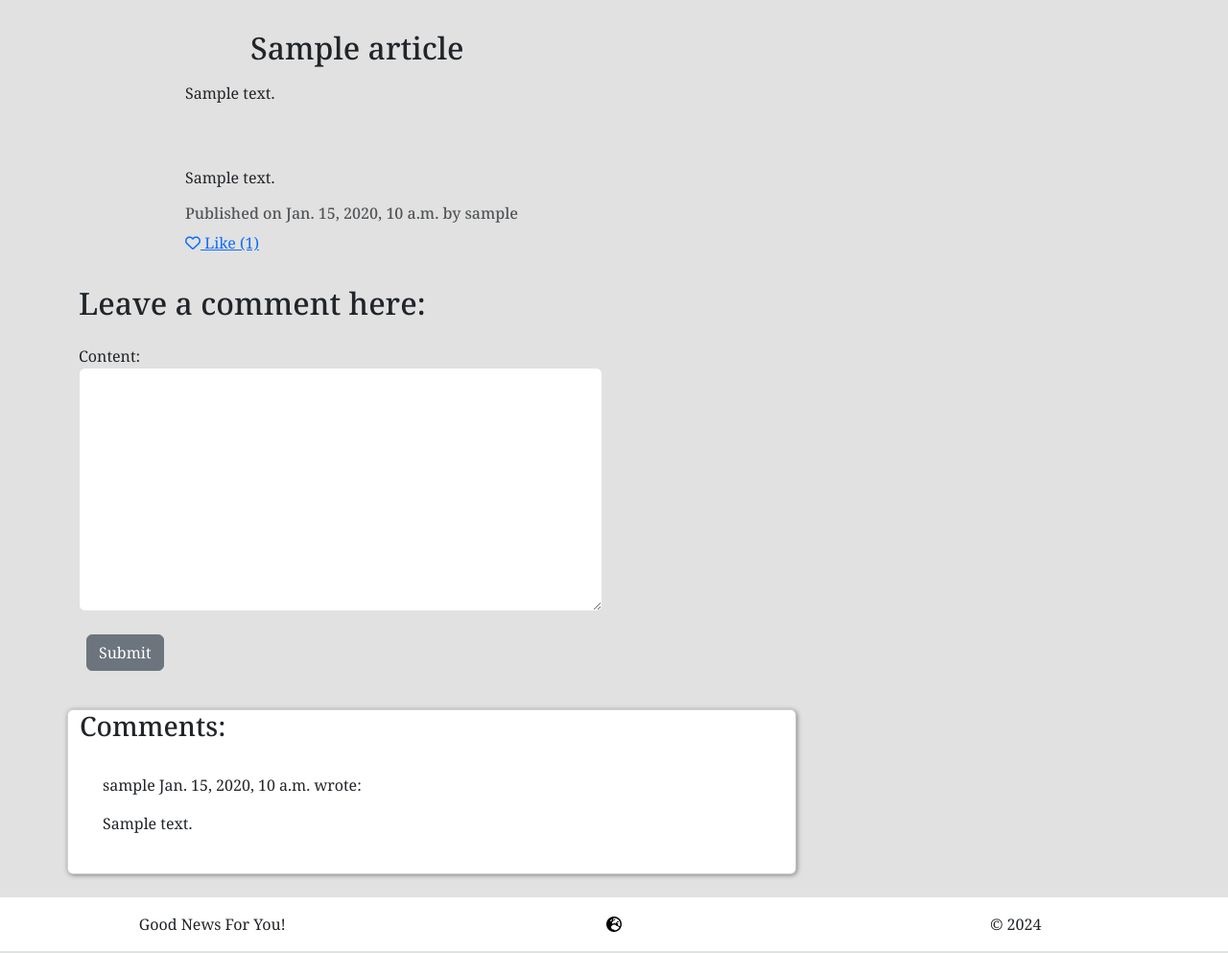
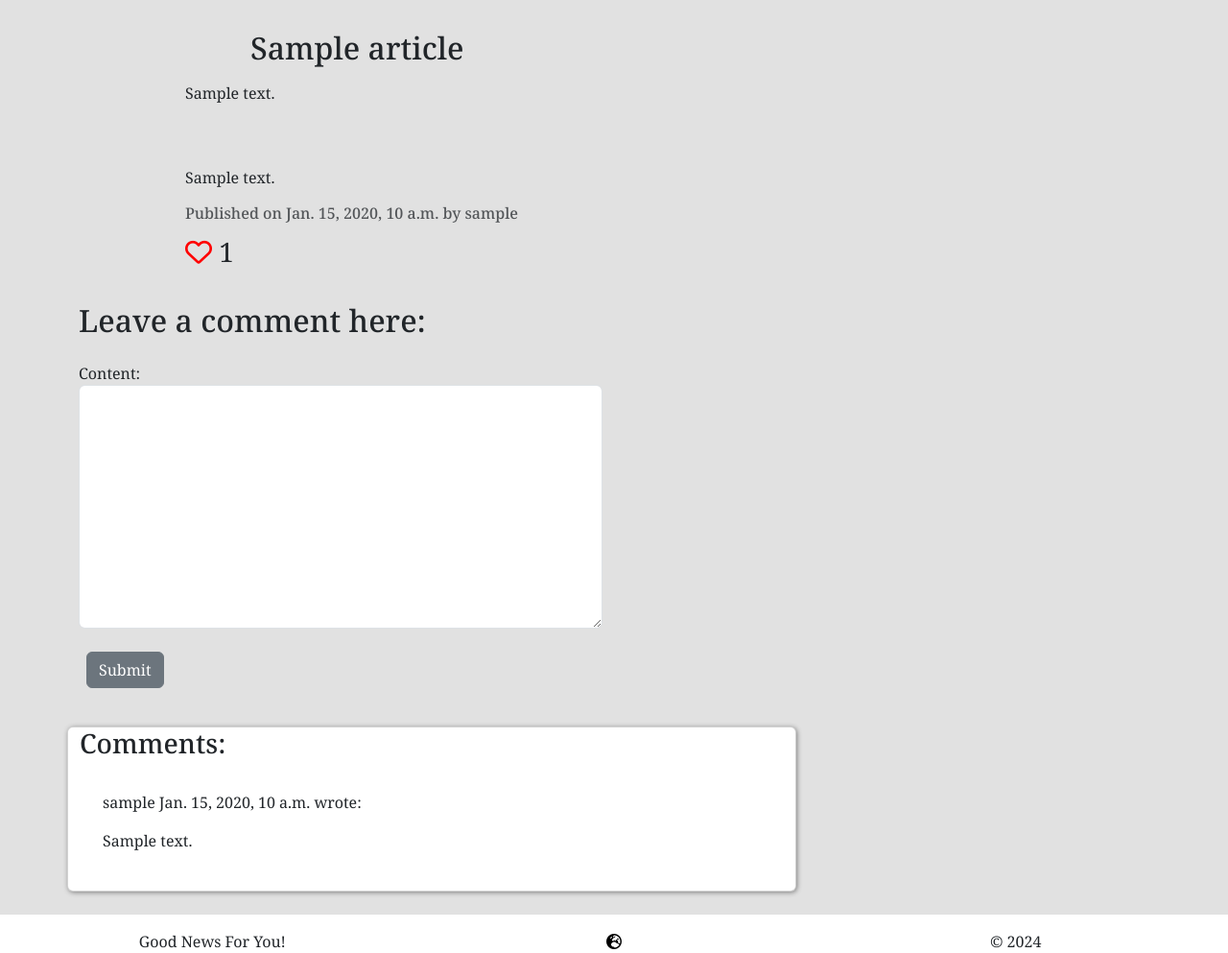
Before and after one commit to MrMarlonM/good-world-news, a Django app: a page that uses newsfeed/templates/newsfeed/article_detail.html in a window 1280 px wide. Shown: the part 195-1188 px from the top of the page at 96% size. Run offline with Django 4.2, Linux system fonts and the light colour scheme; a user stored in the database is signed in; tables that the repository leaves empty hold one stand-in row (values such as "Sample post"); data that the repository does not hold is empty; some libraries are stand-ins or nearby versions; some web fonts are replaced.

Commit message:
Add custom style to like button

```diff
--- a/newsfeed/templates/newsfeed/article_detail.html
+++ b/newsfeed/templates/newsfeed/article_detail.html
@@ -24,12 +24,14 @@
                     Published on {{ article.created_on }} by {{ article.author }}
                 </p>
                 {% if user.is_authenticated %}
-                <a href="{% url 'article_like' article.slug %}">
-                    <i class="far fa-heart"></i> Like ({{ article.number_of_likes }})
+                <a class="fs-3 text-decoration-none text-dark" href="{% url 'article_like' article.slug %}">
+                    <i class="far fa-heart"></i>
+                    <span>{{ number_of_likes }}</span>
                 </a>
                 {% else %}
                 <p>To like an article you must <a href="{% url 'account_login' %}">login.</a></p>
-                <i class="far fa-heart"></i> ({{ number_of_likes }})
+                <i class="far fa-heart"></i>
+                <span>{{ number_of_likes }}</span>
                 {% endif %}
             </div>
         </div>
--- a/newsfeed/templates/newsfeed/index.html
+++ b/newsfeed/templates/newsfeed/index.html
@@ -22,7 +22,8 @@
                     <a href="{% url 'article_detail' new.slug %}" class="btn btn-secondary stretched-link"
                         aria-label="click on the article to open it">Click Here To Read More</a>
                 </div>
-                <i class="far fa-heart"></i>({{ new.number_of_likes }})
+                <i class="fs-4 far fa-heart"></i>
+                    <span class="fs-4 text-decoration-none text-dark">{{ new.number_of_likes }}</span>
             </div>
         </div>
     </div>
@@ -43,7 +44,8 @@
                         <a href="{% url 'article_detail' article.slug %}" class="btn btn-secondary stretched-link"
                             aria-label="click on the article to open it">Click Here To Read More</a>
                     </div>
-                    <i class="far fa-heart"></i>({{ article.number_of_likes }})
+                    <i class="fs-4 far fa-heart"></i>
+                    <span class="fs-4 text-decoration-none text-dark">{{ article.number_of_likes }}</span>
                 </div>
             </div>
         </div>
--- a/newsfeed/views.py
+++ b/newsfeed/views.py
@@ -144,11 +144,15 @@ def article_like(request, slug):
 
 @login_required
 @user_passes_test(lambda u: u.groups.filter(name='Moderator').exists())
-def approve_comment(request, comment_id):
+def approve_comment(request, slug, comment_id):
     """
     View to approve a comment.
     """
     comment = get_object_or_404(Comment, id=comment_id)
     comment.approved = True
     comment.save()
-    return redirect('article_detail', slug=comment.post.slug)
+    messages.add_message(
+        request, messages.SUCCESS,
+        'Approval was successful!'
+    )
+    return redirect('article_detail', slug=comment.article.slug)
--- a/static/css/style.css
+++ b/static/css/style.css
@@ -61,3 +61,12 @@ header, footer {
   height: auto;
   border-radius: 5px;
 }
+
+/************************ Custom Style for like button *******************/
+.fa-heart {
+  color: red;
+}
+
+.fa-heart:hover {
+  color: rgba(255, 0, 0, 0.432);
+}
```
